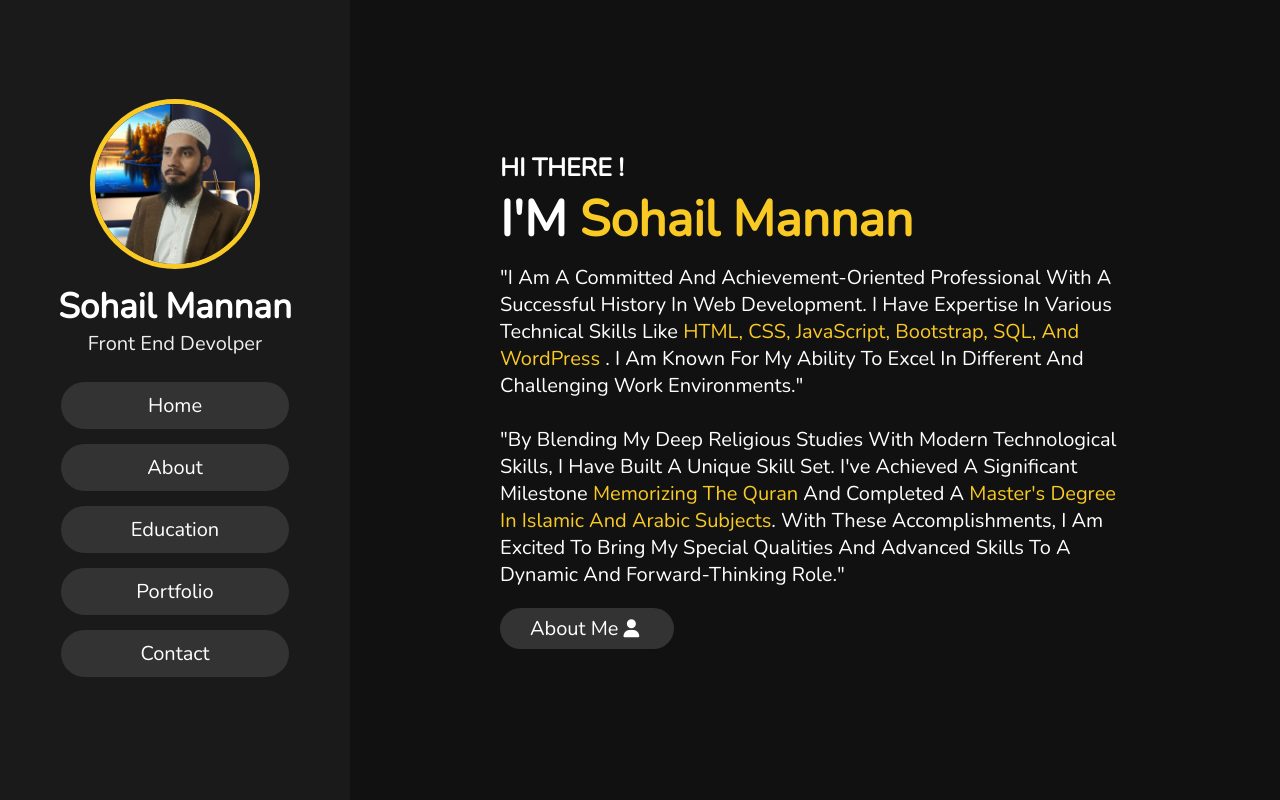
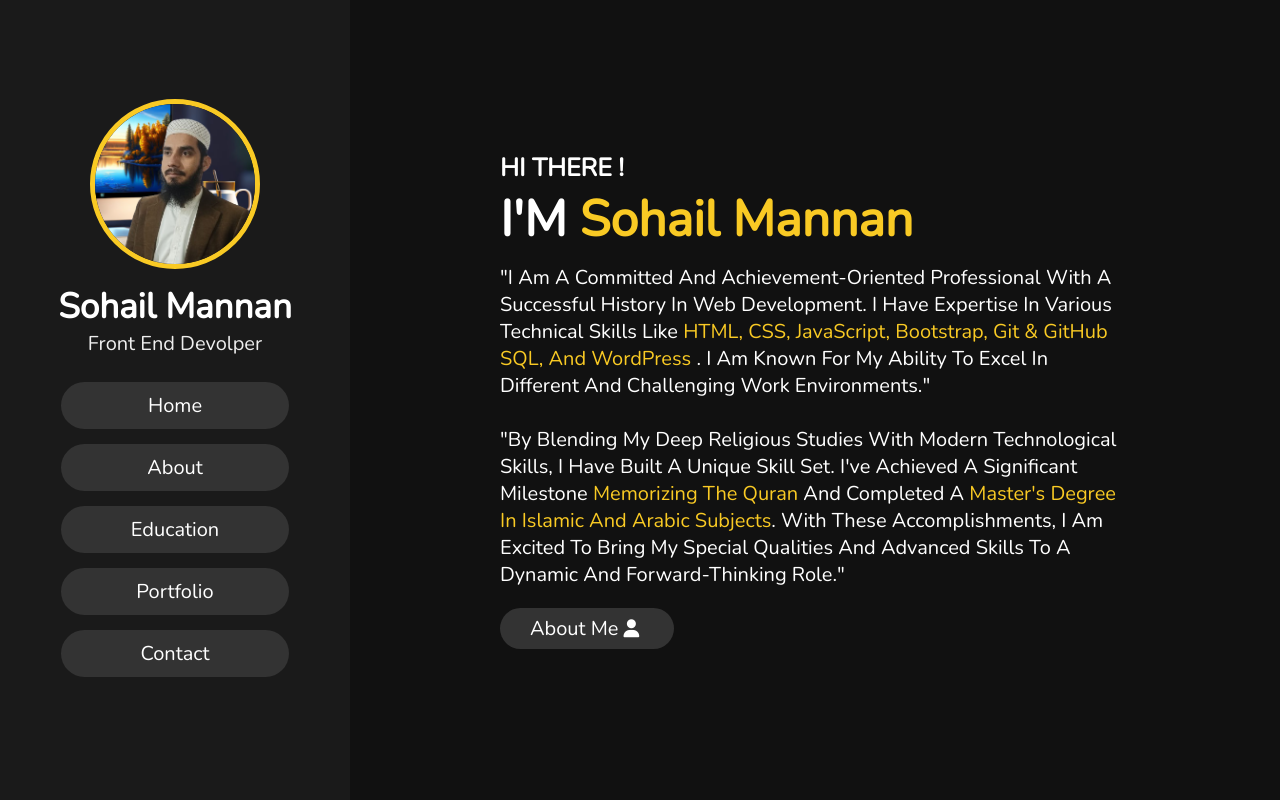
Before and after one commit to sohail2190/portfolio, a plain HTML site: page index.html in a window 1280 px wide. Shown: the top 800 px of the page. Drawn offline with nearby package versions, Linux system fonts and the light colour scheme.

Commit message:
git added

```diff
--- a/index.html
+++ b/index.html
@@ -54,7 +54,7 @@
         <h3> HI THERE !</h3>
         <H1>I'M <span>Sohail Mannan</span></H1>
         <p>"I am a committed and achievement-oriented professional with a successful history in web development. I have
-            expertise in various technical skills like <span> HTML, CSS, JavaScript, Bootstrap, SQL, and WordPress </span>. I am known
+            expertise in various technical skills like <span> HTML, CSS, JavaScript, Bootstrap, Git & gitHub SQL, and WordPress </span>. I am known
             for my ability to excel in different and challenging work environments."<br><br>
 
             "By blending my deep religious studies with modern technological skills, I have built a unique skill set.
```
